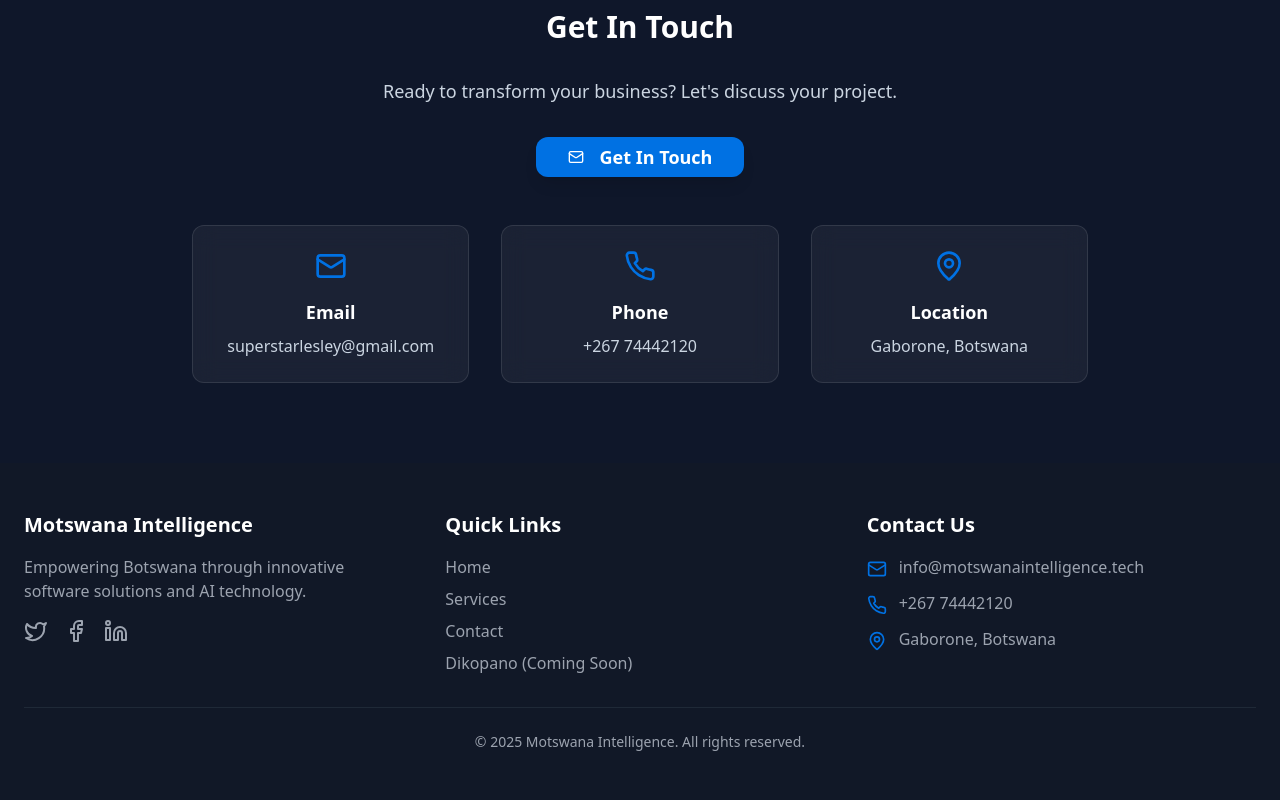
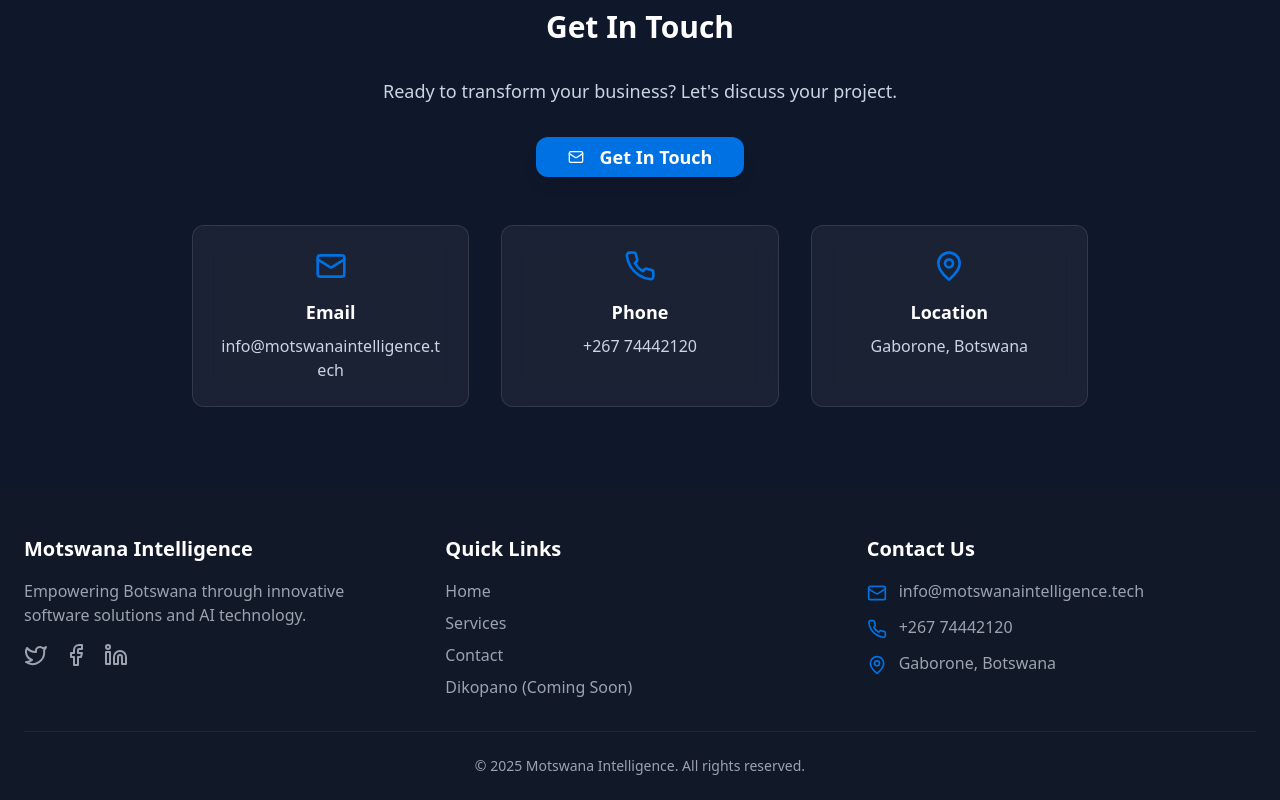
Before and after one commit to Superstarlesley/bright-blue-innovations, a React (Vite) app: page / in a window 1280 px wide. Shown: the part 4031-4831 px from the top of the page. Before the commit the page ends 4807 px from the top, so only its background shows below. Built offline with nearby package versions, Linux system fonts and the light colour scheme.

Commit message:
Revert changes
Reverts the previous changes.

```diff
--- a/src/components/Contact.tsx
+++ b/src/components/Contact.tsx
@@ -96,10 +96,10 @@ const Contact = () => {
               <Mail className="text-primary mx-auto mb-4" size={32} />
               <h4 className="font-semibold text-white mb-2 text-lg">Email</h4>
               <a
-                href="mailto:superstarlesley@gmail.com"
+                href="mailto:info@motswanaintelligence.tech"
                 className="text-slate-300 hover:text-primary transition-colors duration-200 break-all"
               >
-                superstarlesley@gmail.com
+                info@motswanaintelligence.tech
               </a>
             </div>
 
```
Also changed, not shown: 1 other file (tests, documents, lock files or other folders).
